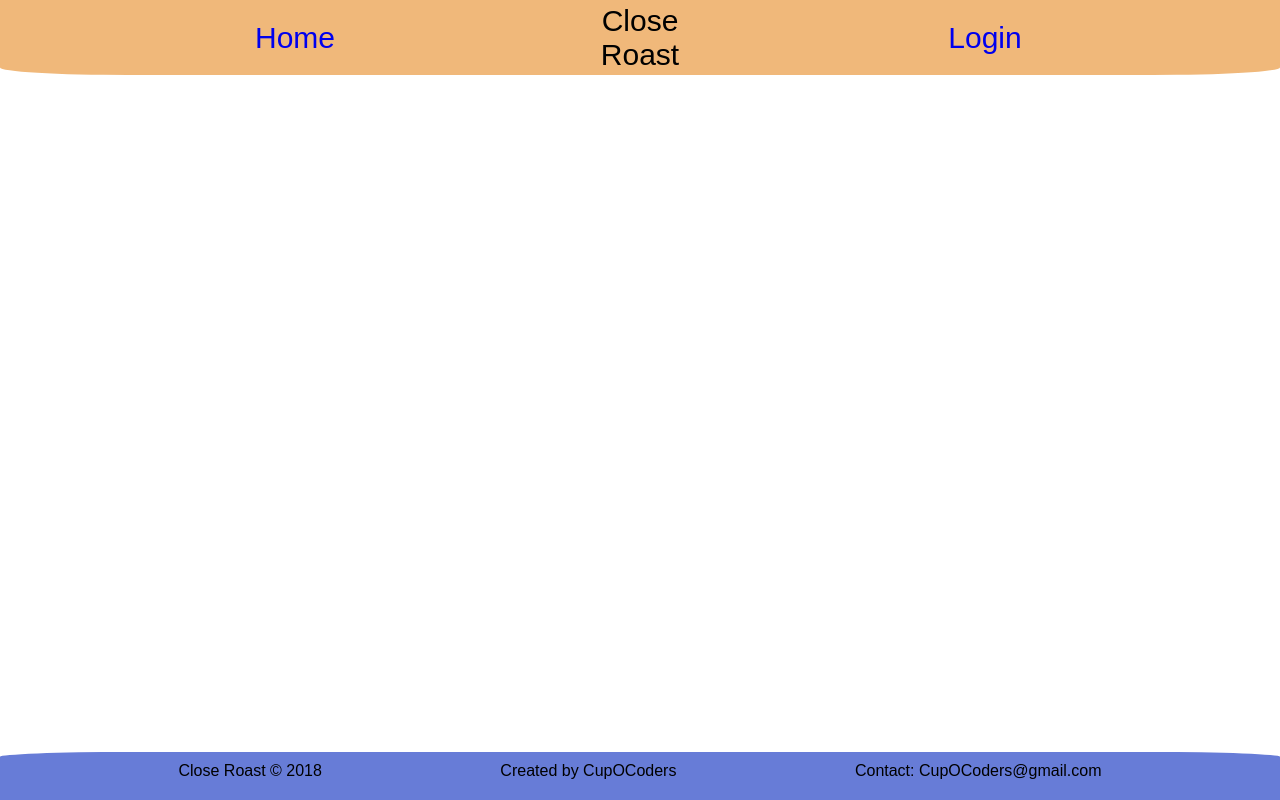
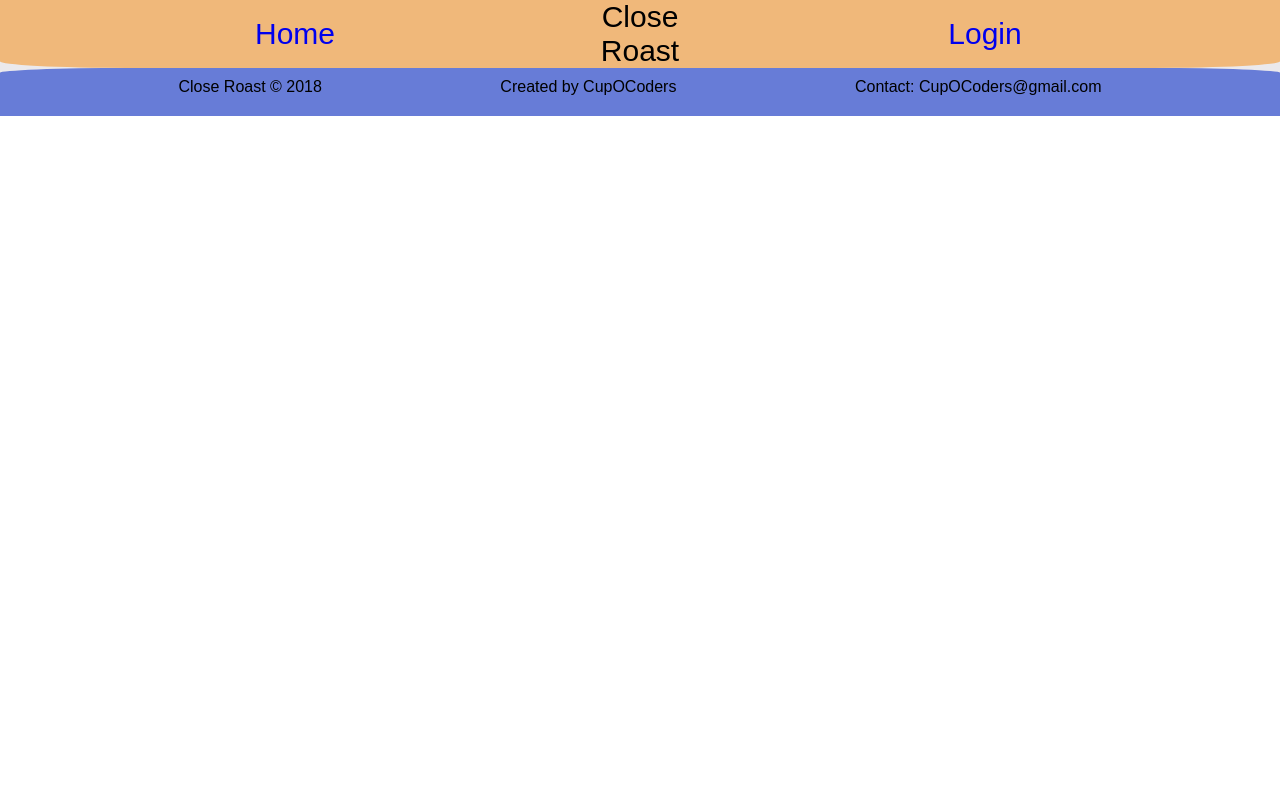
Before and after one commit to cup-o-coders/CRfrontend, a React (Create React App) app: page / in a window 1280 px wide. Built offline with nearby package versions, Linux system fonts and the light colour scheme.

Commit message:
fixed footer positioning

```diff
--- a/src/App.css
+++ b/src/App.css
@@ -26,3 +26,13 @@
   from { transform: rotate(0deg); }
   to { transform: rotate(360deg); }
 }
+
+.flex-container{
+  display: flex;
+  flex-direction: column;
+  background-color: #ebe9ec;
+}
+
+.flexfooter {
+  order: 99;
+}
--- a/src/App.js
+++ b/src/App.js
@@ -8,9 +8,9 @@ import Footer from './components/Footer.js'
 class App extends Component {
   render() {
     return (
-      <div>
+      <div className="flex-container">
         <Header />
-        <Footer />
+        <div className="flexfooter"><Footer /></div>
       </div>
     );
   }
--- a/src/css/footer.css
+++ b/src/css/footer.css
@@ -1,8 +1,4 @@
 .footer {
-  position: absolute;
-  left: 0;
-  bottom: 0;
-  right: 0;
   display: flex;
   justify-content: space-evenly;
   padding-bottom: 20px;
```
Also changed, not shown: src/css/user.css (added, +29 -0 lines).
